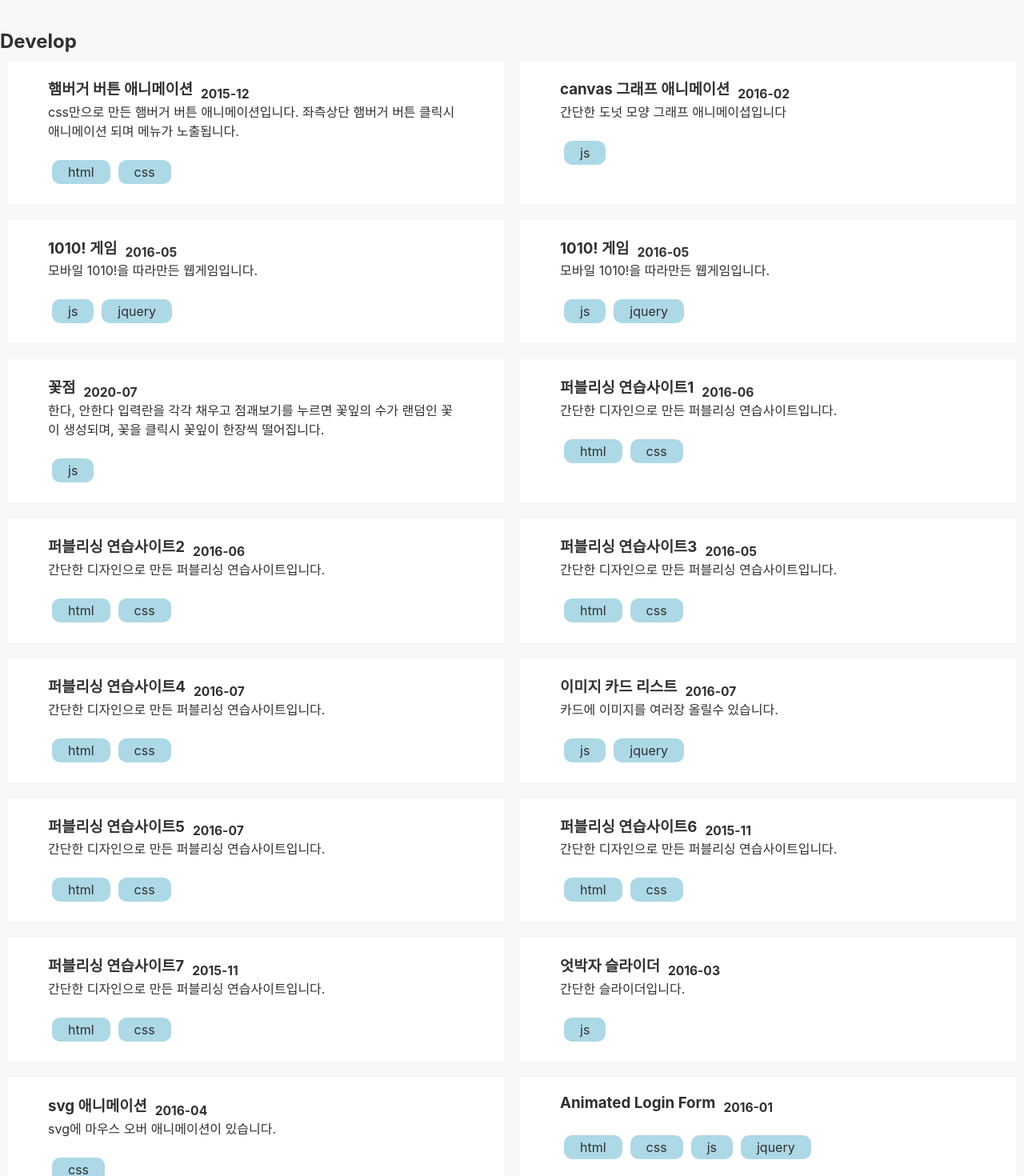
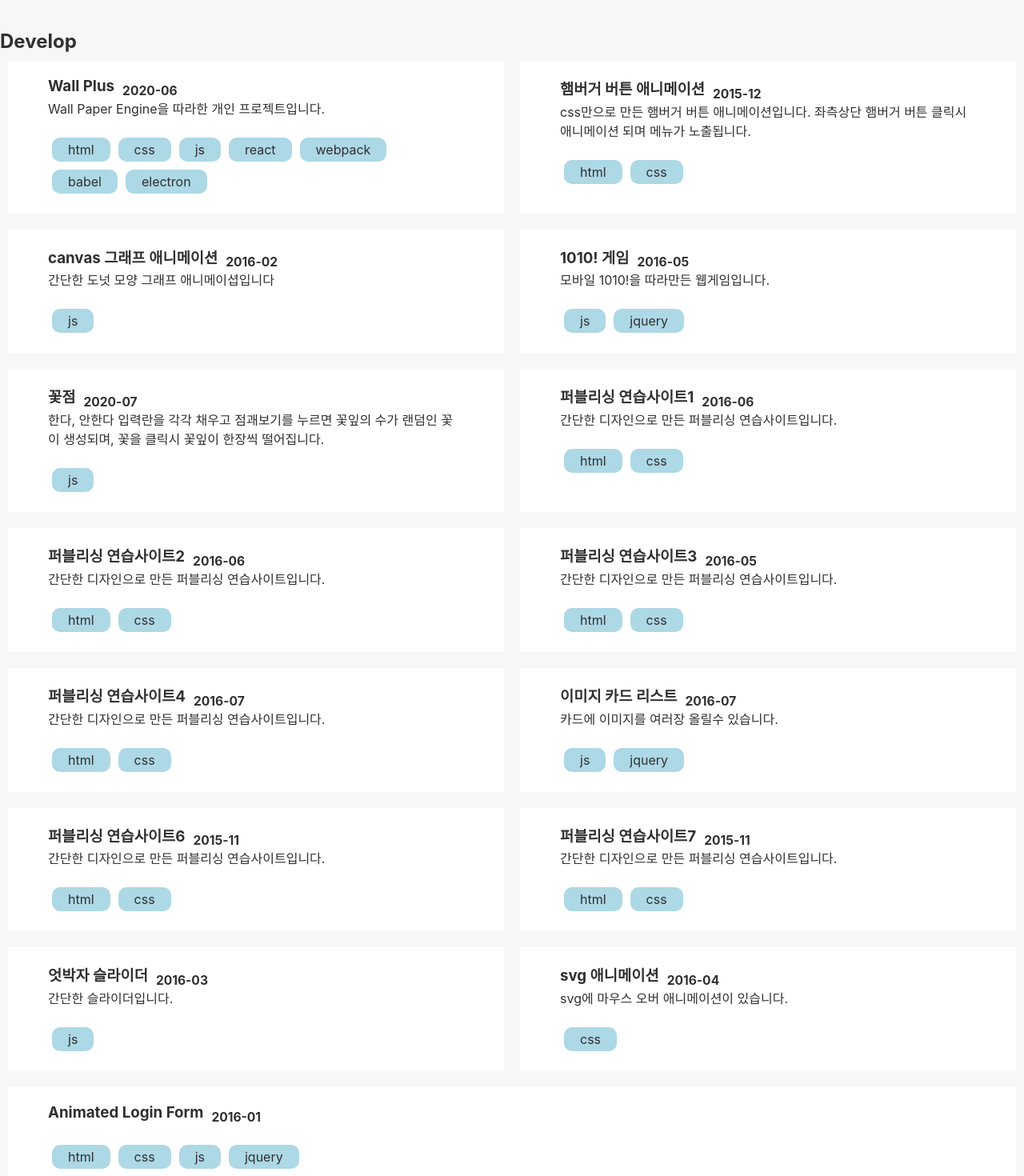
Before and after one commit to han-bom/portfolio, a React (Create React App) app: page / in a window 1280 px wide. Shown: the part 980-2450 px from the top of the page at 80% size. Built offline with nearby package versions, Linux system fonts and the light colour scheme; grey boxes are pictures that could not be loaded.

Commit message:
develop 누락내용기재

```diff
--- a/src/view/Develop.js
+++ b/src/view/Develop.js
@@ -9,122 +9,148 @@ class Develop extends Component {
                 <h2>Develop</h2>
                 <div className="list">
                     <article>
+                        <a href="/dump/wallplus.html">
+                            <h3>Wall Plus<sub><time>2020-06</time></sub></h3>
+                            <p>Wall Paper Engine을 따라한 개인 프로젝트입니다.</p>
+                            <ul>
+                                <li>html</li>
+                                <li>css</li>
+                                <li>js</li>
+                                <li>react</li>
+                                <li>webpack</li>
+                                <li>babel</li>
+                                <li>electron</li>
+                            </ul>
+                        </a>
+                    </article>
+                    <article>
+                        <a href="/dump/1.html">
                             <h3>햄버거 버튼 애니메이션<sub><time>2015-12</time></sub></h3>
                             <p>css만으로 만든 햄버거 버튼 애니메이션입니다. 좌측상단 햄버거 버튼 클릭시 애니메이션 되며 메뉴가 노출됩니다.</p>
                             <ul>
                                 <li>html</li>
                                 <li>css</li>
                             </ul>
+                        </a>
                     </article>
                     <article>
+                        <a href="/dump/2.html">
                             <h3>canvas 그래프 애니메이션<sub><time>2016-02</time></sub></h3>
                             <p>간단한 도넛 모양 그래프 애니메이셥입니다</p>
                             <ul>
                                 <li>js</li>
                             </ul>
+                        </a>
                     </article>
                     <article>
+                        <a href="/dump/10">
                             <h3>1010! 게임<sub><time>2016-05</time></sub></h3>
                             <p>모바일 1010!을 따라만든 웹게임입니다.</p>
                             <ul>
                                 <li>js</li>
                                 <li>jquery</li>
                             </ul>
+                        </a>
                     </article>
                     <article>
-                        <h3>1010! 게임<sub><time>2016-05</time></sub></h3>
-                        <p>모바일 1010!을 따라만든 웹게임입니다.</p>
-                        <ul>
-                            <li>js</li>
-                            <li>jquery</li>
-                        </ul>
-                    </article>
-                    <article>
+                        <a href="/dump/20">
                             <h3>꽃점<sub><time>2020-07</time></sub></h3>
                             <p>한다, 안한다 입력란을 각각 채우고 점괘보기를 누르면 꽃잎의 수가 랜덤인 꽃이 생성되며, 꽃을 클릭시 꽃잎이 한장씩 떨어집니다.</p>
                             <ul>
                                 <li>js</li>
                             </ul>
+                        </a>
                     </article>
                     <article>
+                        <a href="/dump/30">
                             <h3>퍼블리싱 연습사이트1<sub><time>2016-06</time></sub></h3>
                             <p>간단한 디자인으로 만든 퍼블리싱 연습사이트입니다.</p>
                             <ul>
                                 <li>html</li>
                                 <li>css</li>
                             </ul>
+                        </a>
                     </article>
                     <article>
+                        <a href="/dump/40">
                             <h3>퍼블리싱 연습사이트2<sub><time>2016-06</time></sub></h3>
                             <p>간단한 디자인으로 만든 퍼블리싱 연습사이트입니다.</p>
                             <ul>
                                 <li>html</li>
                                 <li>css</li>
                             </ul>
+                        </a>
                     </article>
                     <article>
+                        <a href="/dump/60">
                             <h3>퍼블리싱 연습사이트3<sub><time>2016-05</time></sub></h3>
                             <p>간단한 디자인으로 만든 퍼블리싱 연습사이트입니다.</p>
                             <ul>
                                 <li>html</li>
                                 <li>css</li>
                             </ul>
+                        </a>
                     </article>
                     <article>
+                        <a href="/dump/70/1">
                             <h3>퍼블리싱 연습사이트4<sub><time>2016-07</time></sub></h3>
                             <p>간단한 디자인으로 만든 퍼블리싱 연습사이트입니다.</p>
                             <ul>
                                 <li>html</li>
                                 <li>css</li>
                             </ul>
+                        </a>
                     </article>
                     <article>
+                        <a href="/dump/70/2">
                             <h3>이미지 카드 리스트<sub><time>2016-07</time></sub></h3>
                             <p>카드에 이미지를 여러장 올릴수 있습니다.</p>
                             <ul>
                                 <li>js</li>
                                 <li>jquery</li>
                             </ul>
+                        </a>
                     </article>
                     <article>
-                        <h3>퍼블리싱 연습사이트5<sub><time>2016-07</time></sub></h3>
-                        <p>간단한 디자인으로 만든 퍼블리싱 연습사이트입니다.</p>
-                        <ul>
-                            <li>html</li>
-                            <li>css</li>
-                        </ul>
-                    </article>
-                    <article>
+                        <a href="/dump/80">
                             <h3>퍼블리싱 연습사이트6<sub><time>2015-11</time></sub></h3>
                             <p>간단한 디자인으로 만든 퍼블리싱 연습사이트입니다.</p>
                             <ul>
                                 <li>html</li>
                                 <li>css</li>
                             </ul>
+                        </a>
                     </article>
                     <article>
+                        <a href="/dump/90">
                             <h3>퍼블리싱 연습사이트7<sub><time>2015-11</time></sub></h3>
                             <p>간단한 디자인으로 만든 퍼블리싱 연습사이트입니다.</p>
                             <ul>
                                 <li>html</li>
                                 <li>css</li>
                             </ul>
+                        </a>
                     </article>
                     <article>
+                        <a href="/dump/100">
                             <h3>엇박자 슬라이더<sub><time>2016-03</time></sub></h3>
                             <p>간단한 슬라이더입니다.</p>
                             <ul>
                                 <li>js</li>
                             </ul>
+                        </a>
                     </article>
                     <article>
+                        <a href="/dump/110">
                             <h3>svg 애니메이션<sub><time>2016-04</time></sub></h3>
                             <p>svg에 마우스 오버 애니메이션이 있습니다.</p>
                             <ul>
                                 <li>css</li>
                             </ul>
+                        </a>
                     </article>
                     <article>
+                        <a href="/dump/120">
                             <h3>Animated Login Form<sub><time>2016-01</time></sub></h3>
                             <ul>
                                 <li>html</li>
@@ -132,6 +158,7 @@ class Develop extends Component {
                                 <li>js</li>
                                 <li>jquery</li>
                             </ul>
+                        </a>
                     </article>
                 </div>
             </section>
```
Lines whose indentation alone changed are shown as unchanged.
